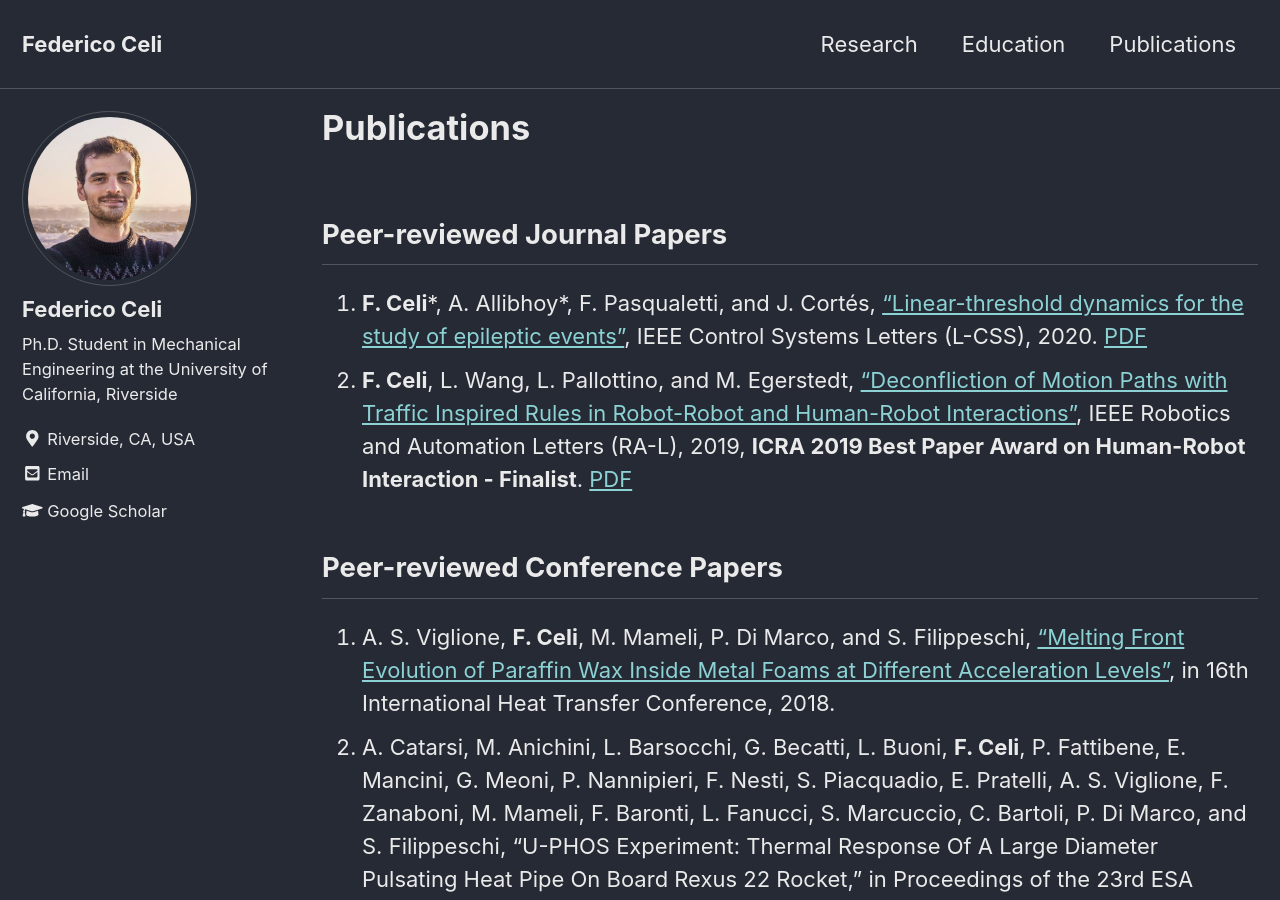
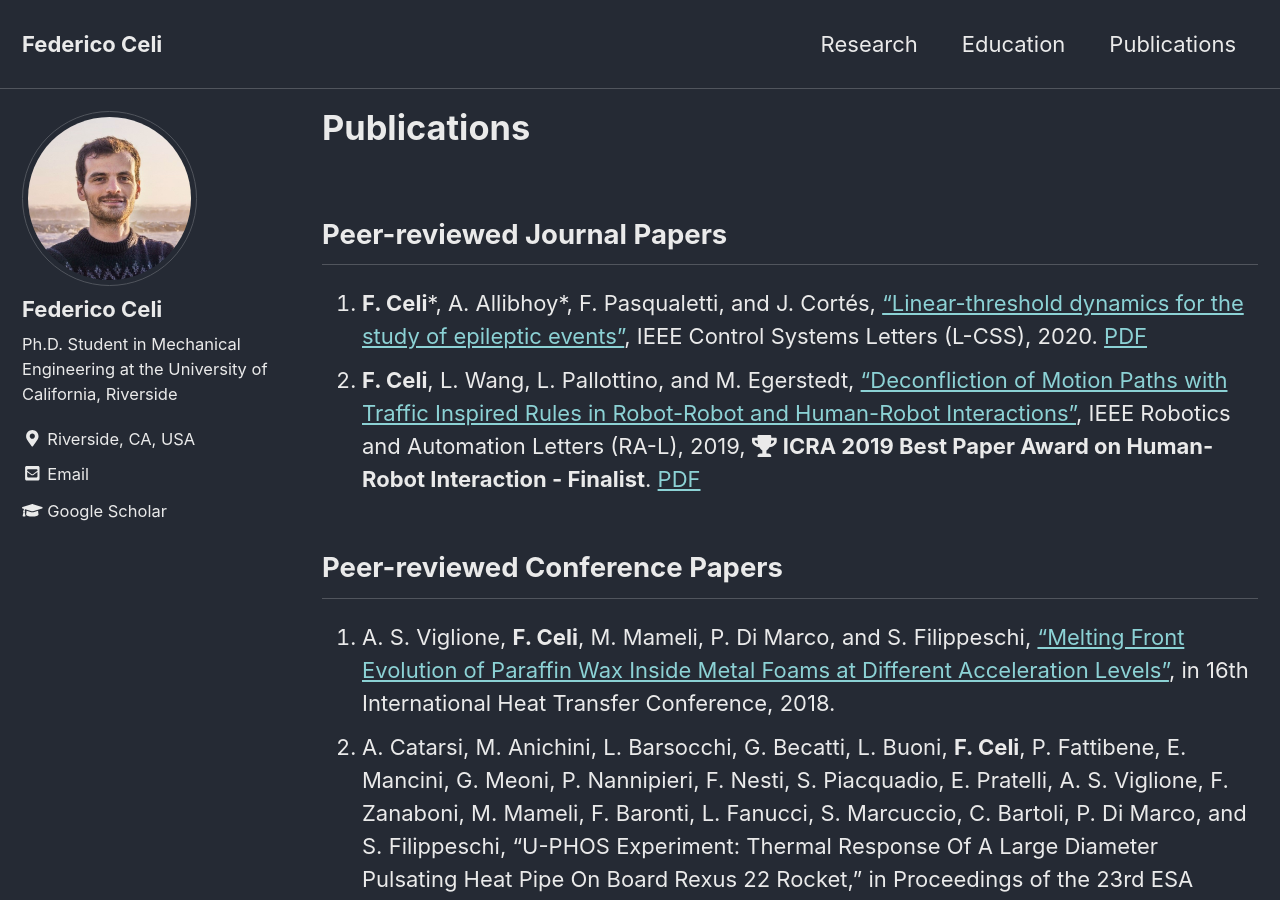
Before and after one commit to federicoceli/federicoceli.github.io, a Jekyll site: the page built from _pages/publications.md, in a window 1280 px wide and 900 px high. Built offline with Jekyll 4.4.1, drawn with Linux system fonts in a browser that asks for light colours; cached includes are drawn as plain includes.

Commit message:
added award

```diff
--- a/_pages/publications.md
+++ b/_pages/publications.md
@@ -7,7 +7,7 @@ classes: wide
 ## Peer-reviewed Journal Papers
 
 1. **F. Celi**\*, A. Allibhoy*, F. Pasqualetti, and J. Cortés, ["Linear-threshold dynamics for the study of epileptic events"](https://ieeexplore.ieee.org/document/9257486), IEEE Control Systems Letters (L-CSS), 2020. [PDF](/assets/pdf/20-FC-AA-FP-JC.pdf)
-2. **F. Celi**, L. Wang, L. Pallottino, and M. Egerstedt, ["Deconfliction of Motion Paths with Traffic Inspired Rules in Robot-Robot and Human-Robot Interactions"](https://ieeexplore.ieee.org/document/8643446/), IEEE Robotics and Automation Letters (RA-L), 2019, **ICRA 2019 Best Paper Award on Human-Robot Interaction - Finalist**. [PDF](/assets/pdf/19-FC-LW-LP-ME.pdf)
+2. **F. Celi**, L. Wang, L. Pallottino, and M. Egerstedt, ["Deconfliction of Motion Paths with Traffic Inspired Rules in Robot-Robot and Human-Robot Interactions"](https://ieeexplore.ieee.org/document/8643446/), IEEE Robotics and Automation Letters (RA-L), 2019, <i class="fas fa-trophy" aria-hidden="true"></i> **ICRA 2019 Best Paper Award on Human-Robot Interaction - Finalist**. [PDF](/assets/pdf/19-FC-LW-LP-ME.pdf)
 
 ## Peer-reviewed Conference Papers
 
```
Also changed, not shown: 5 other files.
